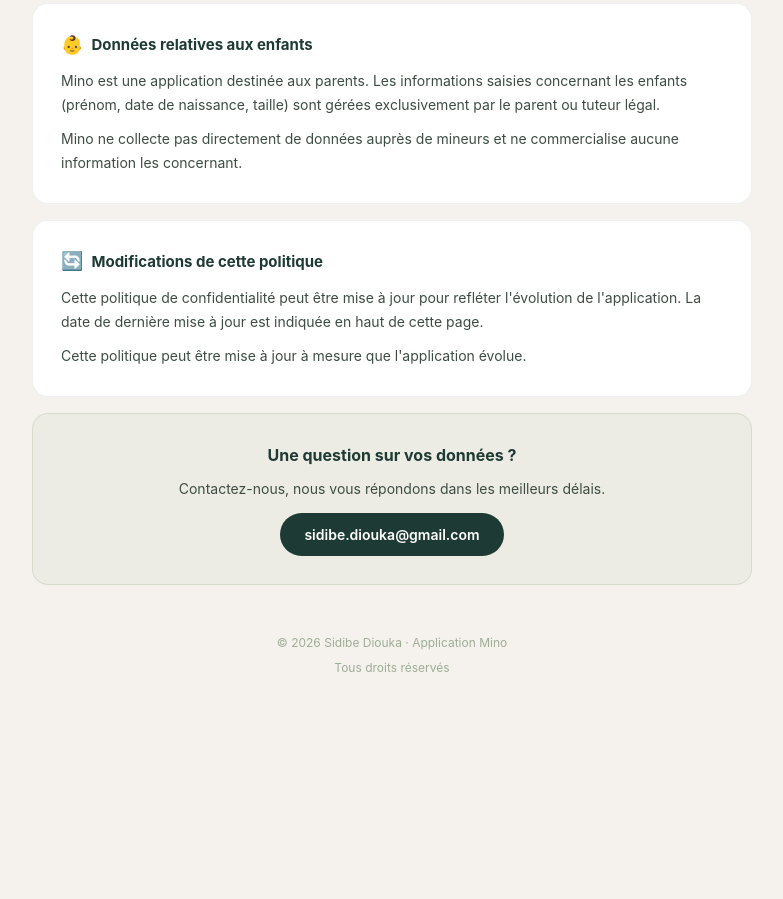
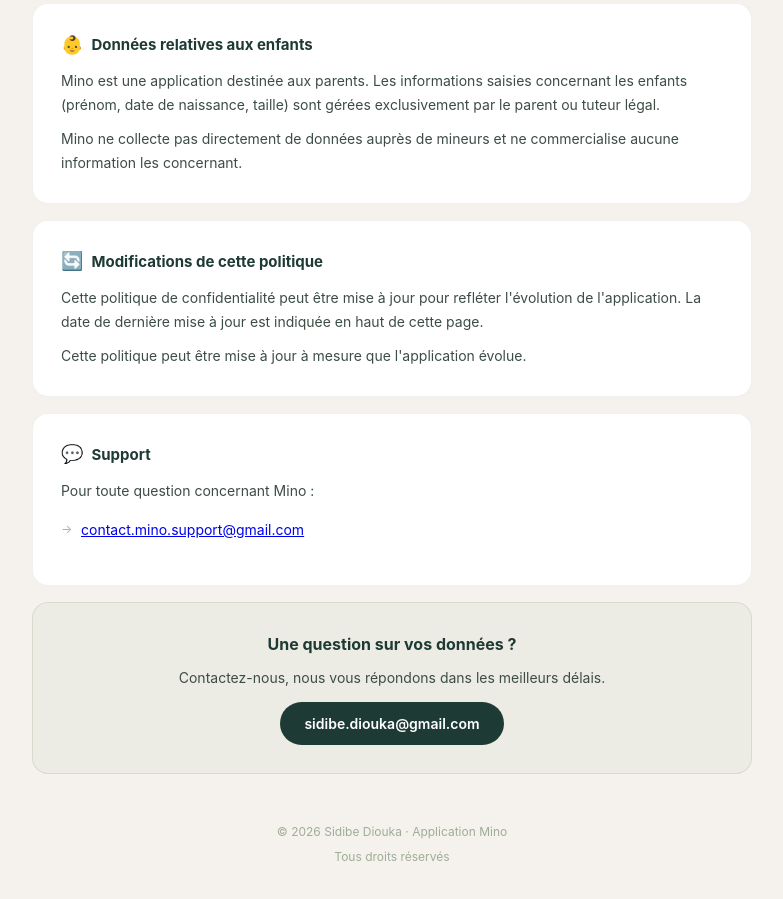
Before and after one commit to sidibediouka-ceo/mino-app, a plain HTML site: page index.html in a window 1280 px wide. Shown: the part 2423-3322 px from the top of the page, without its empty margins (248-1031 px from the left). Before the commit the page ends 3197 px from the top, so only its background shows below. Drawn offline with Linux system fonts and the light colour scheme.

Commit message:
Add support section

```diff
--- a/index.html
+++ b/index.html
@@ -324,6 +324,15 @@
       </p>
     </div>
 
+    <!-- Support -->
+    <div class="section">
+      <h3><span class="icon">💬</span> Support</h3>
+      <p>Pour toute question concernant Mino :</p>
+      <ul>
+        <li><a href="mailto:contact.mino.support@gmail.com">contact.mino.support@gmail.com</a></li>
+      </ul>
+    </div>
+
     <!-- Contact -->
     <div class="contact-card">
       <h3>Une question sur vos données ?</h3>
```
